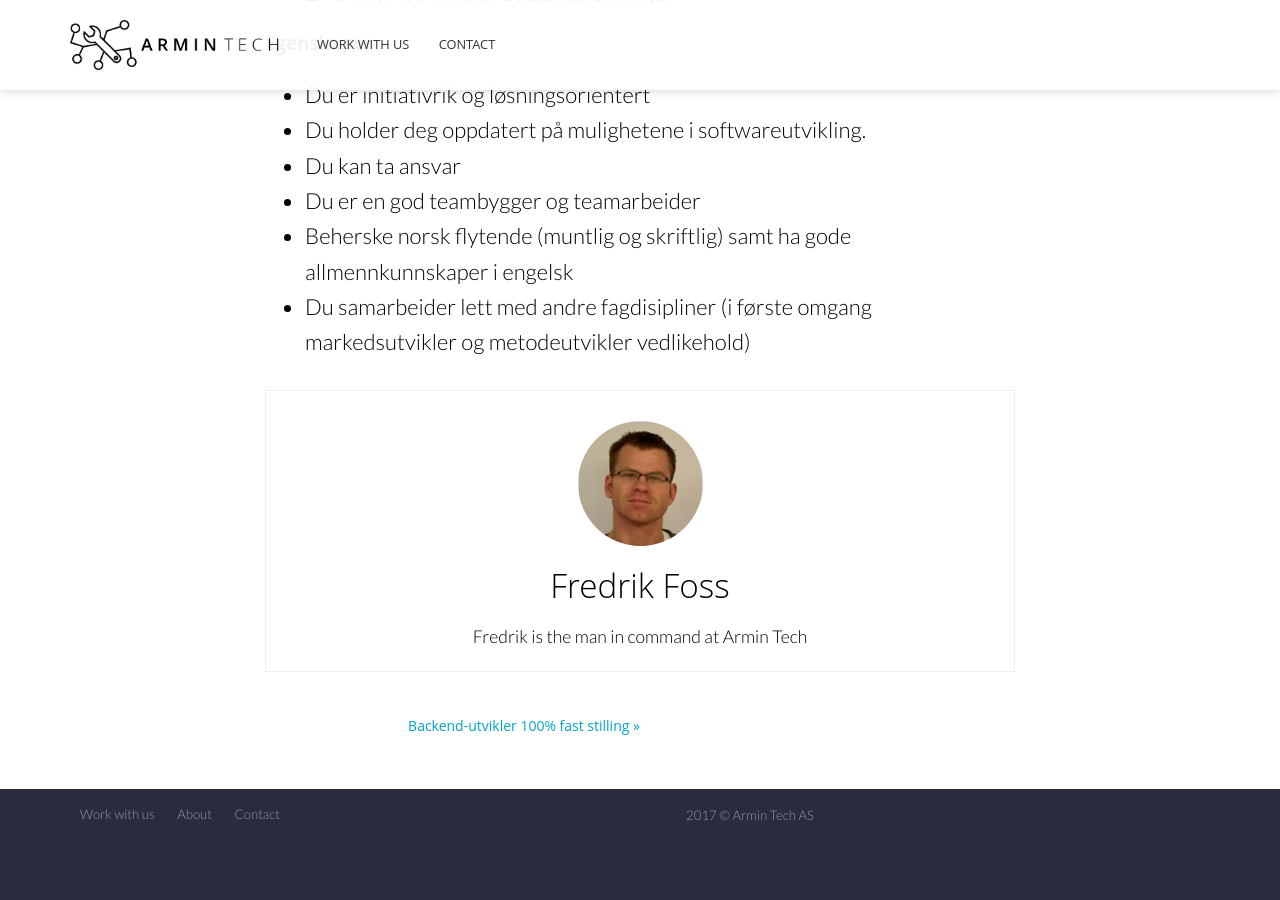
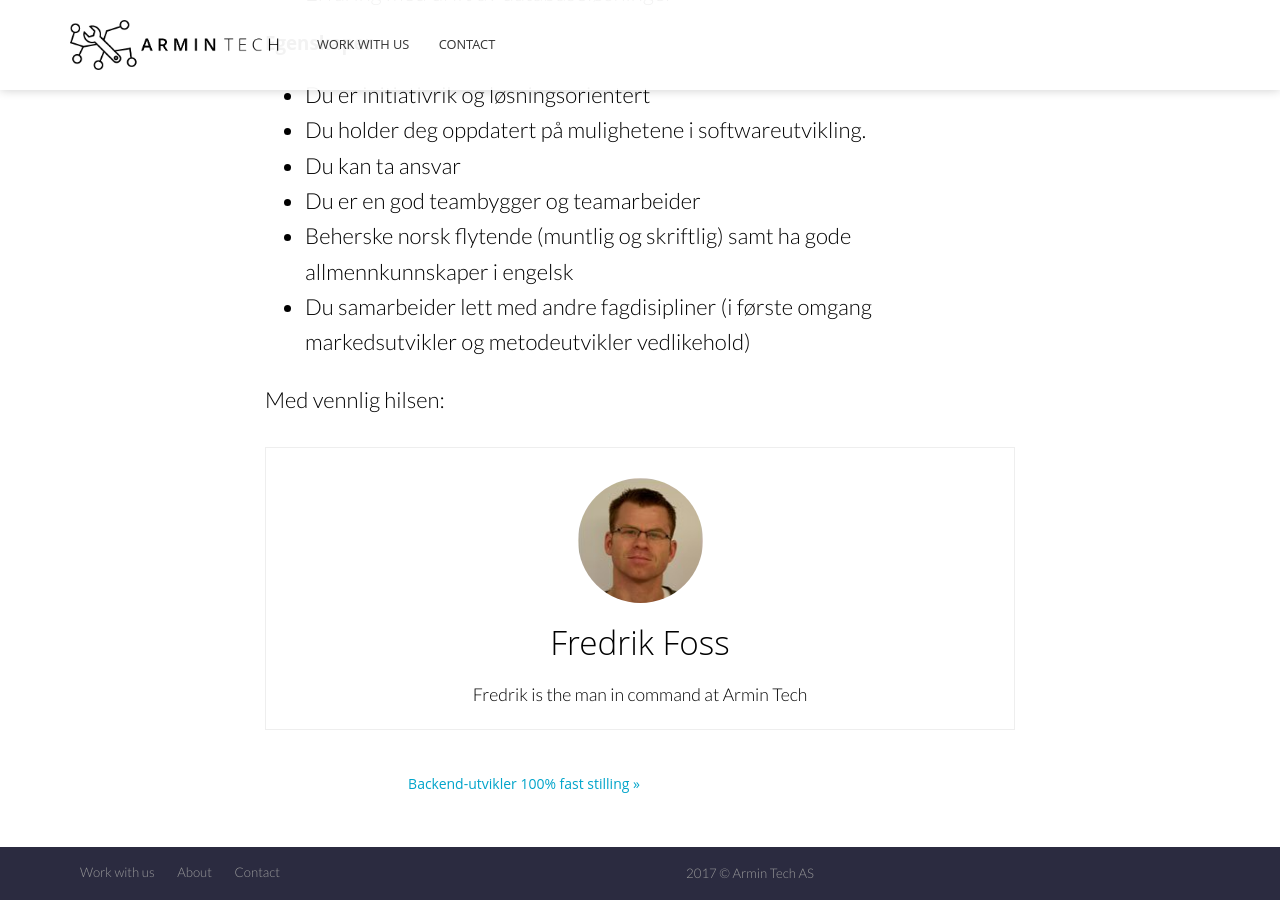
Before and after one commit to armin-tech/armin-tech, a Jekyll site: the page built from _posts/2017-04-27-new-cto.md, in a window 1280 px wide and 900 px high, scrolled down 2105 px. Built offline with Jekyll 4.4.1, drawn with Linux system fonts in a browser that asks for light colours; nearby versions of some CDN libraries; before the commit the page ends 2948 px from its top, so only the background shows below that.

Commit message:
Added kind regards to post

```diff
--- a/_layouts/post.html
+++ b/_layouts/post.html
@@ -10,6 +10,7 @@ layout: page
 		<div class="post-content">
 			{{ content }}
 
+			<p>Med vennlig hilsen:</p>
 			<div class="author">
 				{% assign author_id = page.author_staff_member | prepend: "/staff_members/" | append: "/" %}
 				{% assign author = site.staff_members | where: "url", author_id | first %}
```
